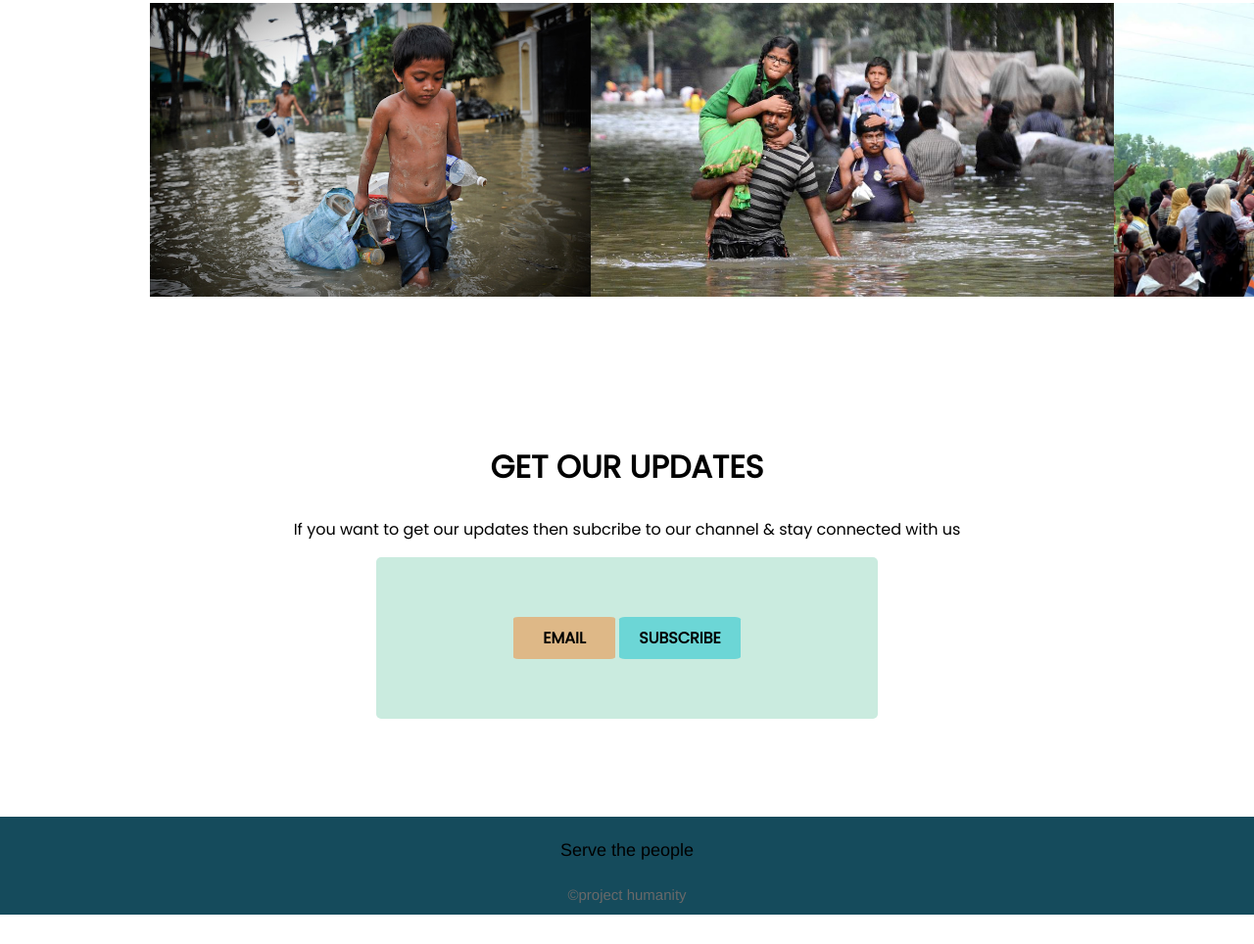
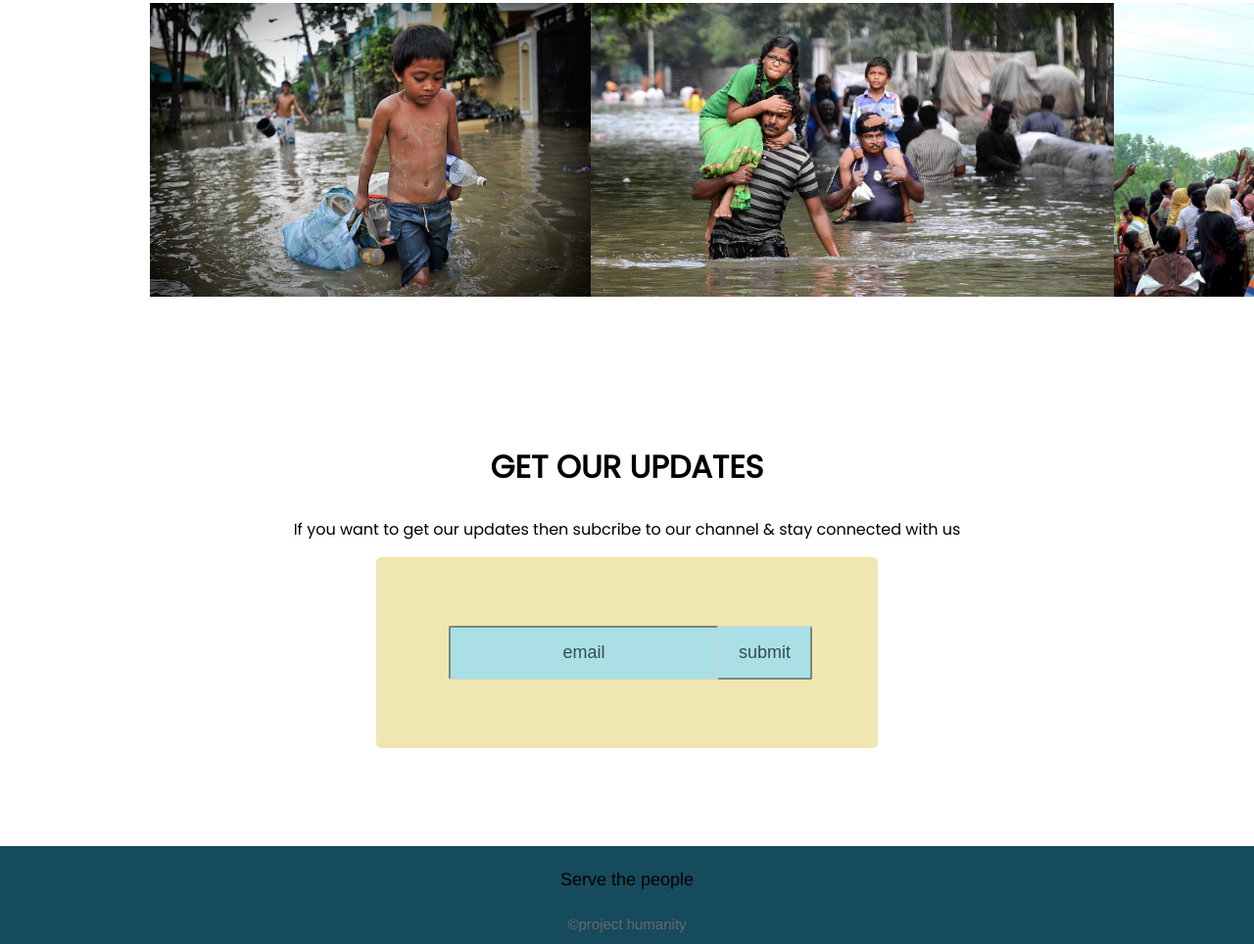
Before and after one commit to Erinajahan/project-humanity, a plain HTML site: page index.html in a window 1280 px wide. Shown: the part 2376-3340 px from the top of the page at 98% size. Before the commit the page ends 3310 px from the top, so only its background shows below. Drawn offline with Linux system fonts and the light colour scheme.

Commit message:
email-added

```diff
--- a/index.html
+++ b/index.html
@@ -76,8 +76,10 @@
         <h1>Get Our Updates</h1>
         <p>If you want to get our updates then subcribe to our channel & stay connected with us</p>
         <div class="option">
-            <a id="email" href="">email</a>
-            <a class="button" href="">subscribe</a>
+            <form action="" >
+            <input type="email" id="text" value="email">
+            <input type="submit" id="" value="submit">
+            </form>
         </div>
     </section>
     <footer>
--- a/style.css
+++ b/style.css
@@ -152,24 +152,33 @@ body{
             transition: .8ms;
             margin-left: 30%;
             margin-right: 30%;
-            background-color: rgb(202, 235, 223);
+            background-color: rgb(240, 230, 177);
             text-size-adjust: justify;
+            font-size: larger;
+        }
+
+
+            input{
+                background-color: rgb(171, 223, 230);
+            font-size: large;
+            color: darkslategray;
+            text-align: center;
+            padding-right: 20px;
+            padding-left: 20px;
+            padding-top: 15px;
+            padding-bottom: 15px;
+            border-radius: 2px;
+            margin-right: -7px;
+            border-color:rgb(189, 219, 216);
+
+
+
+            }
 
 
 
 
-        }
-        #email{
-            padding: 20px ;
-            color:black;
-            padding: 10px 30px 10px 30px ;
-            background-color: burlywood;
-            text-decoration: none;
-            text-transform: uppercase;
-            font-weight: 600;
-            border-radius: 5%;
 
-        }
         footer{
             text-align: center;
             margin-top:100px ;
```
